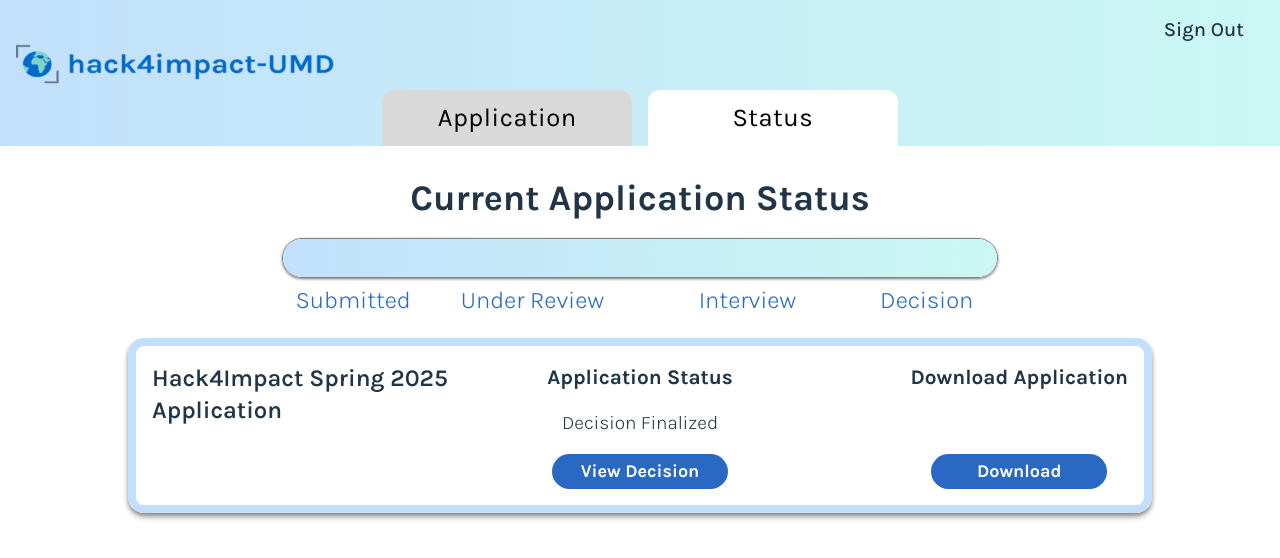
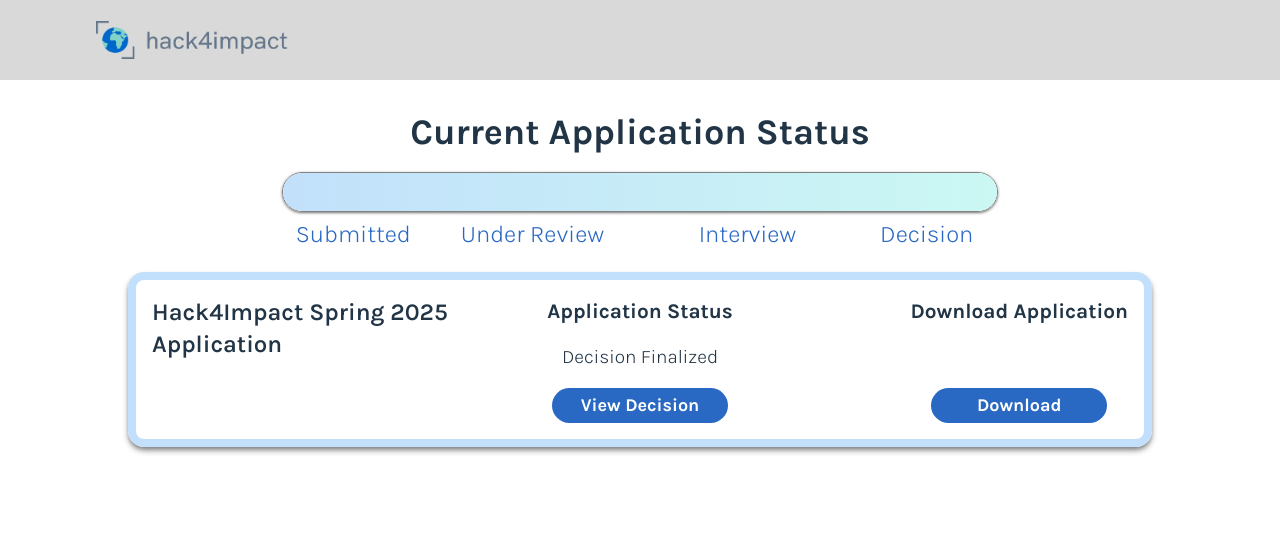
Before and after one commit to Hack4Impact-UMD/h4i-internal-application-tool, a React (Vite) app in the folder frontend/: page /status in a window 1280 px wide. Shown: the top 558 px of the page. Built offline with nearby package versions, Linux system fonts and the light colour scheme.

Commit message:
add sign-in bool prop and edit Navbar design

```diff
--- a/frontend/src/components/status/DecisionPage.tsx
+++ b/frontend/src/components/status/DecisionPage.tsx
@@ -49,7 +49,7 @@ function DecisionPage() {
 
     return (
         <div className='w-full flex flex-col items-center'>
-            <Navbar />
+            <Navbar isSignedIn={false}/>
             <div className="w-full flex flex-col gap-9 px-10 min-h-[45rem] items-center justify-start bg-cover bg-no-repeat bg-[url(/blue-bg.png)]">
                 <div className="self-start p-2 text-center">
                     <p onClick={() => openStatusPage()}>
--- a/frontend/src/components/status/Navbar.tsx
+++ b/frontend/src/components/status/Navbar.tsx
@@ -1,45 +1,30 @@
 import { ReactNode } from 'react';
 import { Link, useLocation, useResolvedPath } from 'react-router-dom';
 
-function Navbar() {
+interface NavbarProps {
+    isSignedIn: boolean;
+  }
+
+function Navbar({ isSignedIn }: NavbarProps) {
     function handleSignout() {
         // TODO: Reset state and return to login page
         window.open("/", "_self");
     }
 
     return (
-        <div className="z-50 flex flex-col w-full pt-4 px-4 justify-start bg-gradient-to-r from-lightblue to-teal">
-            <div className="font-['Rubik'] text-right text-xl font-medium cursor-pointer -translate-x-5">
+        <div className="z-50 flex flex-row w-full py-4 px-8 justify-start bg-gray h-20">
+            <div className="flex flex-2 ml-16 items-center">
+                <img className="w-48" src="/public/h4i_logo.png" alt="hack4impact-UMD" />
+            </div>
+            {isSignedIn && (
+                <div className="font-['Rubik'] text-right text-xl font-medium cursor-pointer">
                 <p className="hover:underline" onClick={() => handleSignout()}>
                     Sign Out
                 </p>
             </div>
-
-            <img className="w-1/5 min-w-80" src="/h4i_umd_logo.png" alt="hack4impact-UMD" />
-
-            <div className="flex gap-4 items-center justify-center w-full">
-                <NavLink id="dashboard-link" className="hover:bg-lightgray active:bg-white font-['Karla'] font-normal flex w-1/5 min-w-40 h-14 items-center justify-center text-center text-[1.6rem] tracking-[0.02em] rounded-t-xl bg-gray text-black select-none transition" to="/application">Application</NavLink>
-                <NavLink id="dashboard-link" className="hover:bg-lightgray active:bg-white font-['Karla'] font-normal flex w-1/5 min-w-40 h-14 items-center justify-center text-center text-[1.6rem] tracking-[0.02em] rounded-t-xl bg-gray text-black select-none transition" to="/status">Status</NavLink>
-            </div>
+      )}
         </div>
     )
 }
 
-interface NavLinkProps {
-    id: string;
-    to: string;
-    className: string;
-    children: ReactNode
-}
-
-// A special link that includes whether it is currently active in its className
-function NavLink({ to, children, className, ...props }: NavLinkProps) {
-    const resolvedPath = useResolvedPath(to);
-    const location = useLocation();
-    const isActive = location.pathname.startsWith(resolvedPath.pathname);
-    return (
-        <Link className={className + (isActive ? " bg-white pointer-events-none" : "")} to={to} {...props}>{children}</Link>
-    )
-}
-
 export default Navbar;
--- a/frontend/src/components/status/StatusPage.tsx
+++ b/frontend/src/components/status/StatusPage.tsx
@@ -13,7 +13,7 @@ function StatusPage() {
 
     return (
         <>
-            <Navbar />
+            <Navbar isSignedIn={false} />
             <div className="flex flex-col w-full items-center p-8">
                 <div className="flex flex-col w-full gap-5 font-bold max-w-5xl items-center">
                     <h1 className="text-4xl">
```
Also changed, not shown: frontend/public/h4i_logo.png (added).
